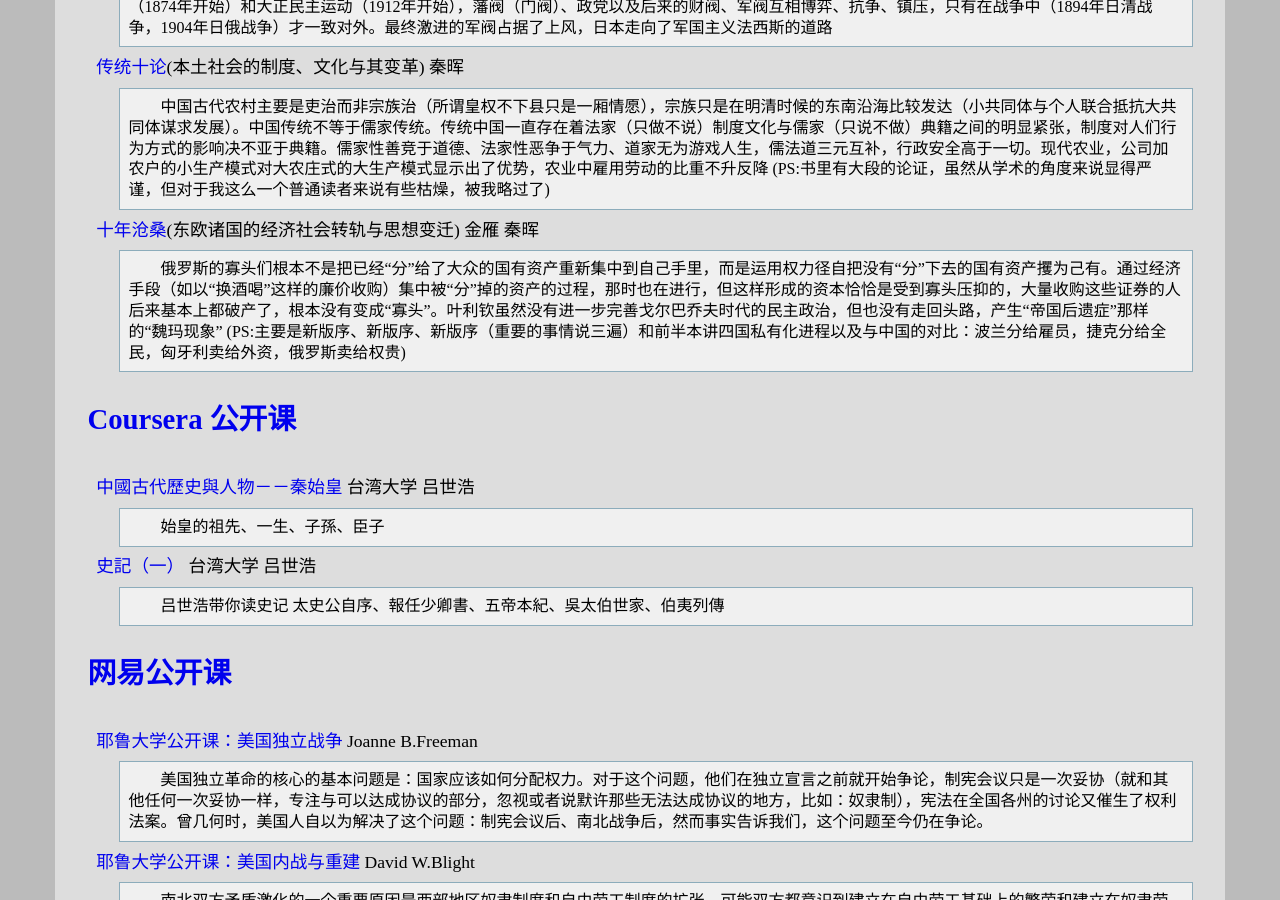
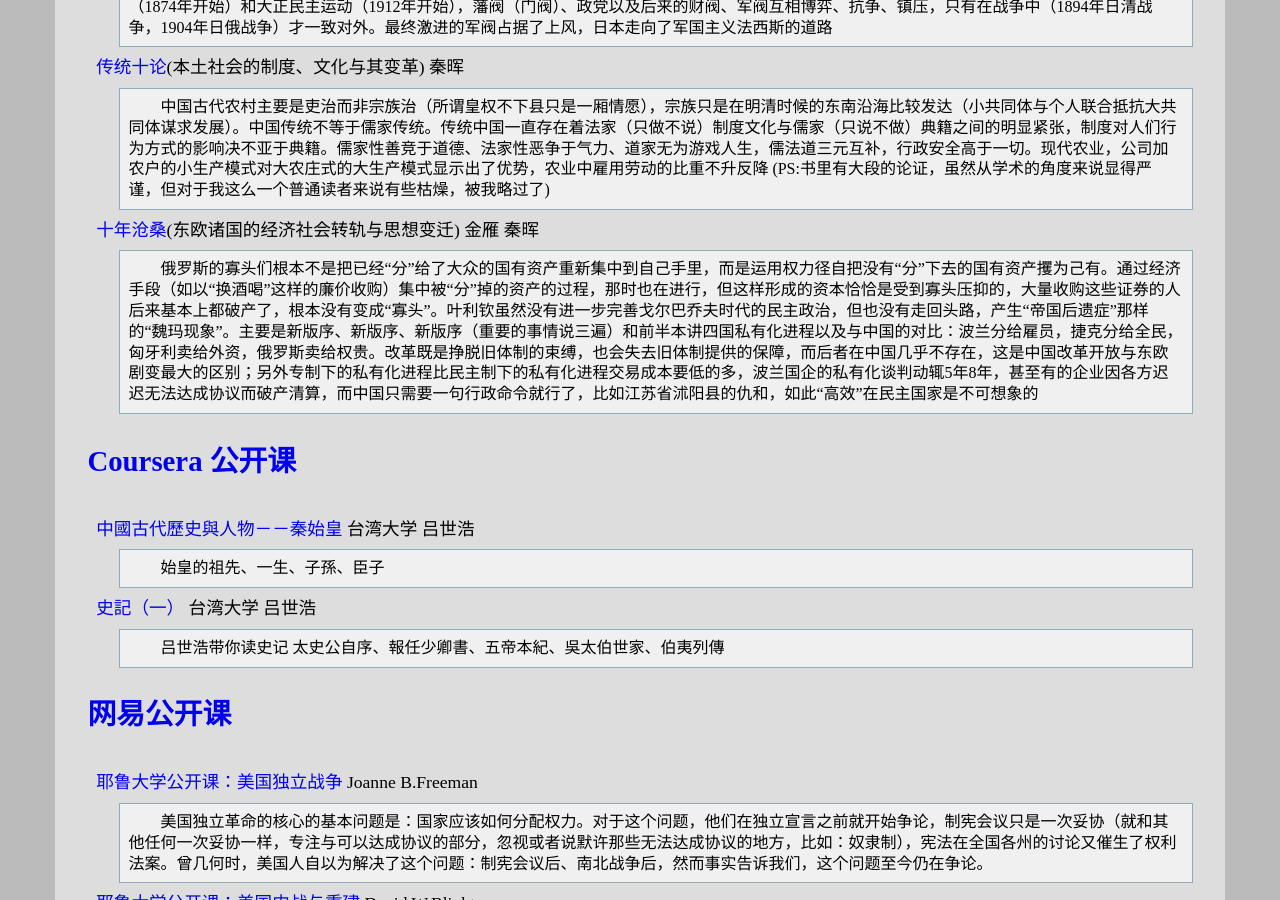
Before and after one commit to leiqin/leiqin.github.io, a Jekyll site: the page built from shoucang/history.markdown, in a window 1280 px wide and 900 px high, scrolled down 1976 px. Built offline with Jekyll 4.4.1, drawn with Linux system fonts in a browser that asks for light colours; comment, search, counter and statistics services are not loaded.

Commit message:
_ 小修改

```diff
--- a/shoucang/history.markdown
+++ b/shoucang/history.markdown
@@ -68,7 +68,7 @@ title: 以史为镜
 :	中国古代农村主要是吏治而非宗族治（所谓皇权不下县只是一厢情愿），宗族只是在明清时候的东南沿海比较发达（小共同体与个人联合抵抗大共同体谋求发展）。中国传统不等于儒家传统。传统中国一直存在着法家（只做不说）制度文化与儒家（只说不做）典籍之间的明显紧张，制度对人们行为方式的影响决不亚于典籍。儒家性善竞于道德、法家性恶争于气力、道家无为游戏人生，儒法道三元互补，行政安全高于一切。现代农业，公司加农户的小生产模式对大农庄式的大生产模式显示出了优势，农业中雇用劳动的比重不升反降 (PS:书里有大段的论证，虽然从学术的角度来说显得严谨，但对于我这么一个普通读者来说有些枯燥，被我略过了)
 
 [十年沧桑](http://book.douban.com/subject/11615542/)(东欧诸国的经济社会转轨与思想变迁) 金雁 秦晖
-:	俄罗斯的寡头们根本不是把已经“分”给了大众的国有资产重新集中到自己手里，而是运用权力径自把没有“分”下去的国有资产攫为己有。通过经济手段（如以“换酒喝”这样的廉价收购）集中被“分”掉的资产的过程，那时也在进行，但这样形成的资本恰恰是受到寡头压抑的，大量收购这些证券的人后来基本上都破产了，根本没有变成“寡头”。叶利钦虽然没有进一步完善戈尔巴乔夫时代的民主政治，但也没有走回头路，产生“帝国后遗症”那样的“魏玛现象” (PS:主要是新版序、新版序、新版序（重要的事情说三遍）和前半本讲四国私有化进程以及与中国的对比：波兰分给雇员，捷克分给全民，匈牙利卖给外资，俄罗斯卖给权贵)
+:	俄罗斯的寡头们根本不是把已经“分”给了大众的国有资产重新集中到自己手里，而是运用权力径自把没有“分”下去的国有资产攫为己有。通过经济手段（如以“换酒喝”这样的廉价收购）集中被“分”掉的资产的过程，那时也在进行，但这样形成的资本恰恰是受到寡头压抑的，大量收购这些证券的人后来基本上都破产了，根本没有变成“寡头”。叶利钦虽然没有进一步完善戈尔巴乔夫时代的民主政治，但也没有走回头路，产生“帝国后遗症”那样的“魏玛现象”。主要是新版序、新版序、新版序（重要的事情说三遍）和前半本讲四国私有化进程以及与中国的对比：波兰分给雇员，捷克分给全民，匈牙利卖给外资，俄罗斯卖给权贵。改革既是挣脱旧体制的束缚，也会失去旧体制提供的保障，而后者在中国几乎不存在，这是中国改革开放与东欧剧变最大的区别；另外专制下的私有化进程比民主制下的私有化进程交易成本要低的多，波兰国企的私有化谈判动辄5年8年，甚至有的企业因各方迟迟无法达成协议而破产清算，而中国只需要一句行政命令就行了，比如江苏省沭阳县的仇和，如此“高效”在民主国家是不可想象的
 
 ### [Coursera 公开课](https://www.coursera.org/)
 
```
